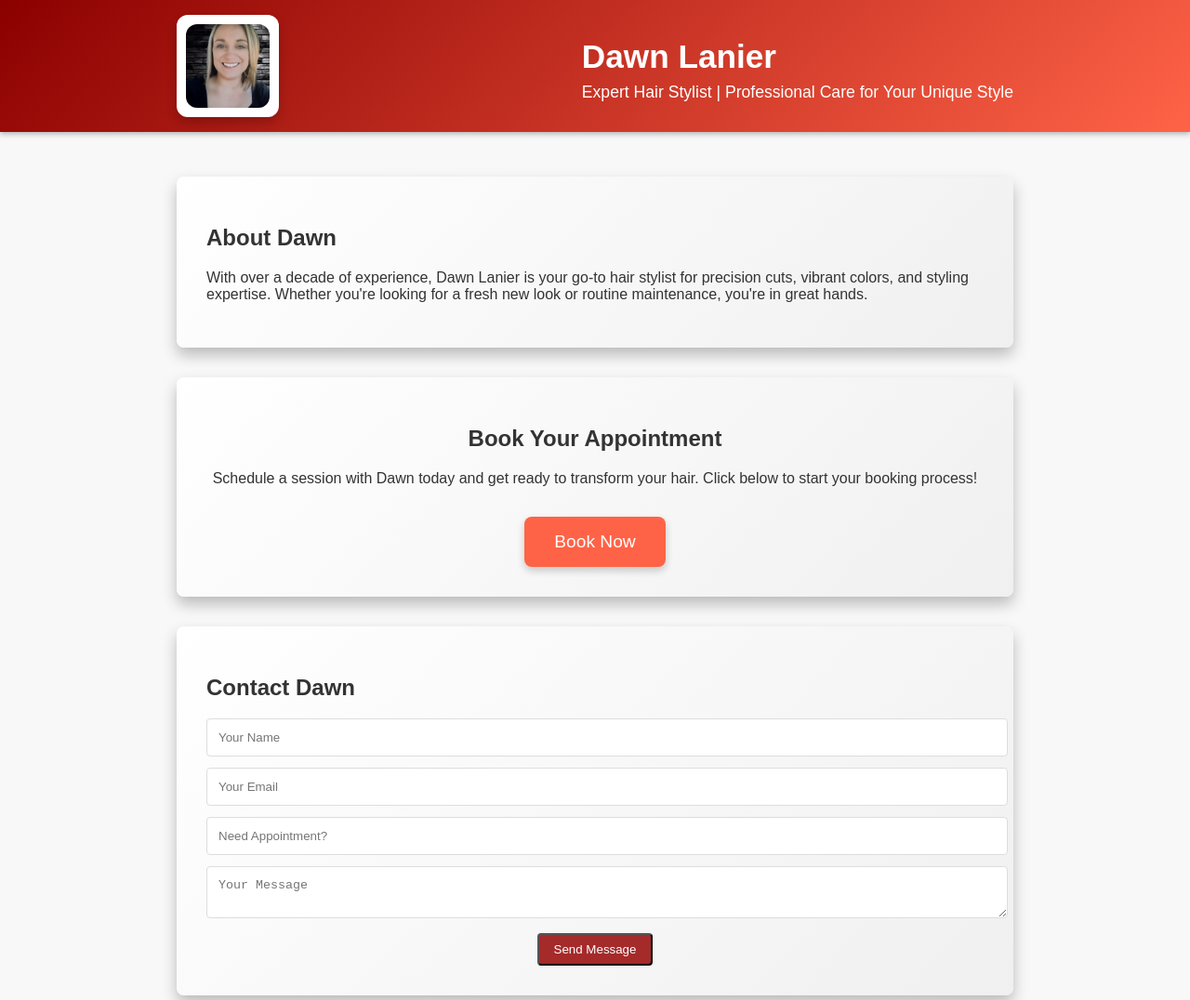
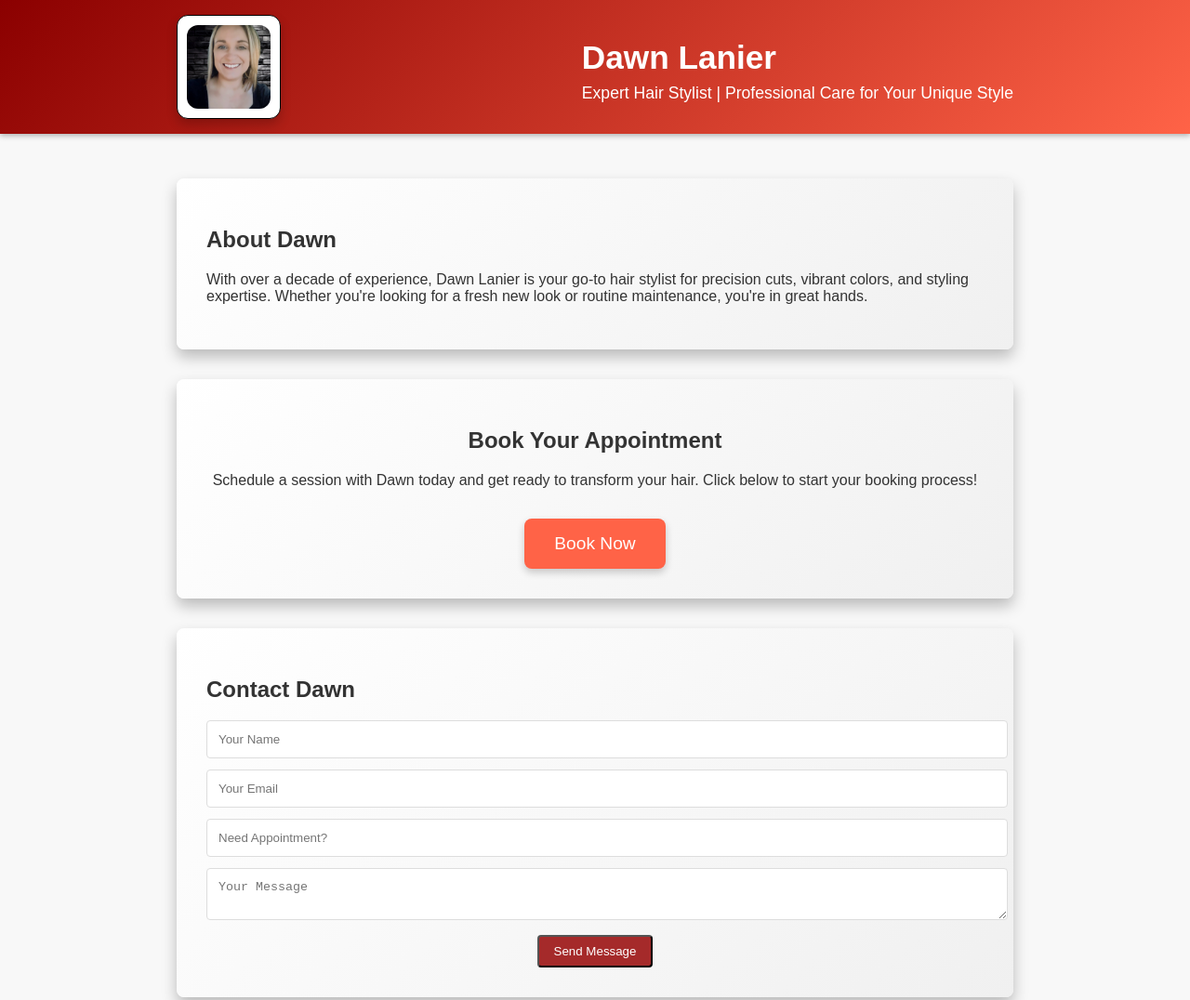
Before and after one commit to Intelliwebchatt/-Invaders-demo-, a plain HTML site: page index.html in a window 1280 px wide. Shown: the top 1076 px of the page at 93% size. Drawn offline with Linux system fonts and the light colour scheme.

Commit message:
Update index.html

```diff
--- a/index.html
+++ b/index.html
@@ -59,6 +59,7 @@
             justify-content: space-between;
         }
 
+        /* Profile image card with thin black border */
         header .profile-image-card {
             background-color: white;
             border-radius: 12px;
@@ -67,6 +68,7 @@
             margin-right: 20px;
             display: flex;
             align-items: center;
+            border: 1px solid black; /* Thin black border */
         }
 
         header .profile-image-card img {
@@ -170,7 +172,7 @@
 <body>
     <header>
         <div class="header-content">
-            <!-- Image Card to the Left -->
+            <!-- Image Card to the Left with thin black border -->
             <div class="profile-image-card">
                 <img src="https://raw.githubusercontent.com/Intelliwebchatt/-Invaders-demo-/refs/heads/main/2024-10-03-19-46-12-519.webp" alt="Hair Stylist Dawn Lanier">
             </div>
```
